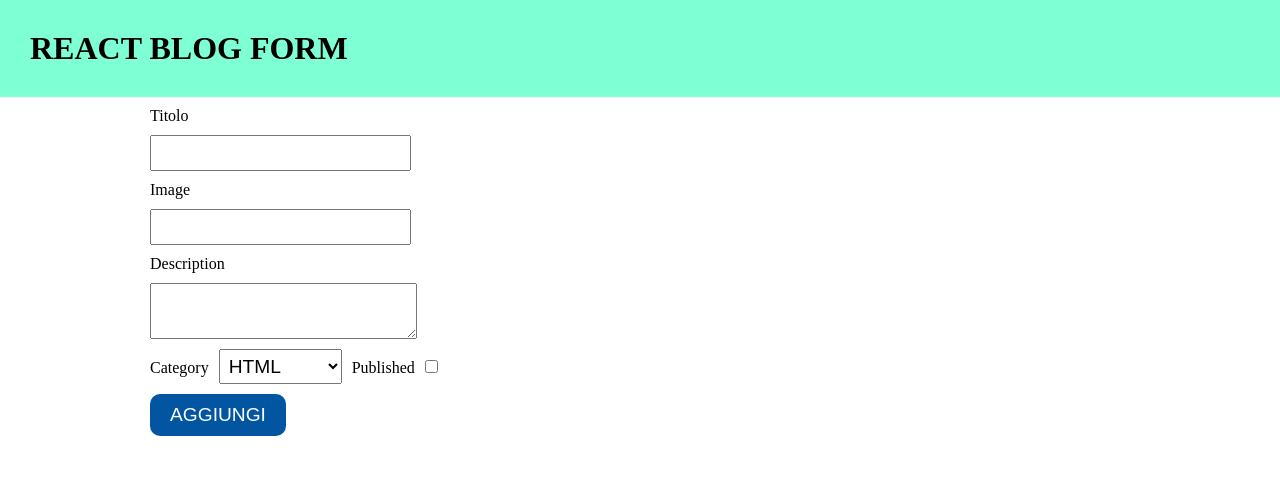
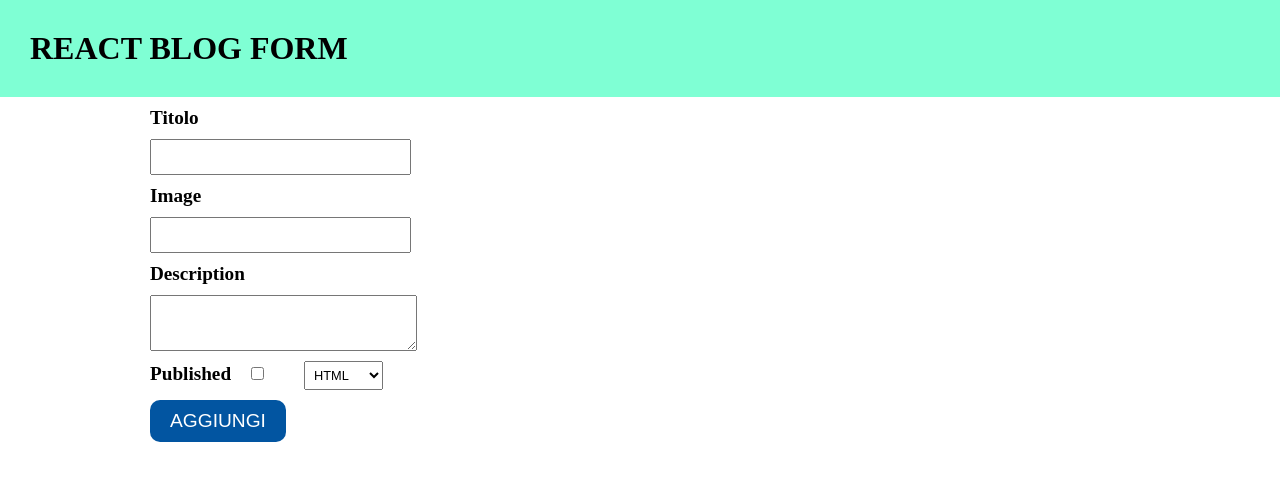
Before and after one commit to GemelliAngelo/react-form-multifield, a React (Vite) app: page / in a window 1280 px wide. Shown: the top 480 px of the page. Built offline with nearby package versions, Linux system fonts and the light colour scheme.

Commit message:
fix select + form + style

```diff
--- a/src/App.jsx
+++ b/src/App.jsx
@@ -4,7 +4,7 @@ const defaultFormData = {
   title: "",
   image: "",
   content: "",
-  categories: ["HTML", "CSS", "JS", "PHP", "EXPRESS", "React.js"],
+  categories: ["HTML", "CSS", "JS", "Php", "Express", "NODE", "React.js"],
   published: false,
 };
 
@@ -76,17 +76,6 @@ function App() {
               value={formData.content}
             />
             <div>
-              <label htmlFor="category">Category</label>
-              <select
-                name="category"
-                onChange={handleFormData}
-                className="form-input select"
-                id="category"
-              >
-                {formData.categories.map((category) => (
-                  <option value={category}>{category}</option>
-                ))}
-              </select>
               <label htmlFor="published">Published</label>
               <input
                 name="published"
@@ -96,6 +85,17 @@ function App() {
                 className="form-input checkbox"
                 id="published"
               />
+              <select
+                name="category"
+                onChange={handleFormData}
+                className="form-input select"
+              >
+                {formData.categories.map((category) => (
+                  <option key={category} value={category}>
+                    {category}
+                  </option>
+                ))}
+              </select>
             </div>
             <button className="form-button">AGGIUNGI</button>
           </form>
--- a/src/assets/css/index.css
+++ b/src/assets/css/index.css
@@ -15,6 +15,10 @@ img {
   display: block;
 }
 
+option {
+  font-size: 0.8rem;
+}
+
 header {
   background-color: aquamarine;
   padding: 30px;
@@ -25,6 +29,11 @@ form {
   flex-direction: column;
   align-items: flex-start;
   gap: 10px;
+}
+
+label {
+  font-size: 1.2rem;
+  font-weight: 600;
 }
 
 .form-input {
@@ -44,7 +53,8 @@ form {
 
 .select,
 .checkbox {
-  margin: 0 10px;
+  margin: 0 20px;
+  font-size: 0.8rem;
 }
 
 .card {
```
